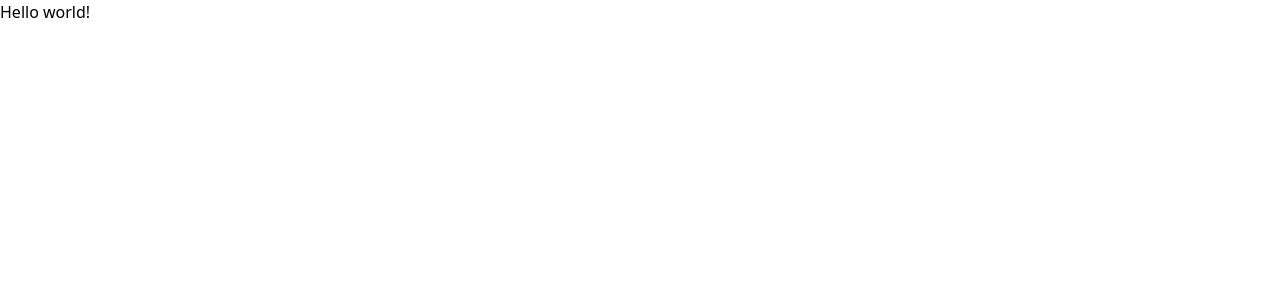
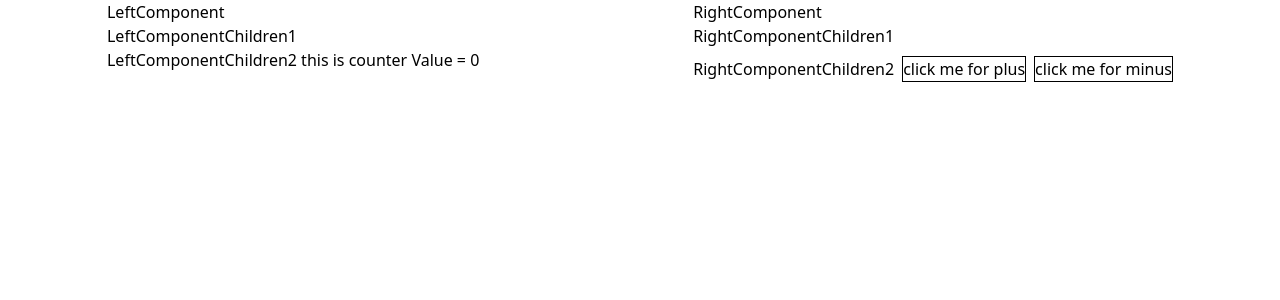
Before and after one commit to aleks1303/dec-2025_react_lessons, a React (Vite) app: page / in a window 1280 px wide. Shown: the top 300 px of the page. Built offline with nearby package versions, Linux system fonts and the light colour scheme.

Commit message:
context Api

```diff
--- a/src/App.tsx
+++ b/src/App.tsx
@@ -1,9 +1,30 @@
+import LeftComponent from "./components/left-components/LeftComponent.tsx";
+import RightComponent from "./components/right-component/RigthComponent.tsx";
+import {MyContext} from "./context/MyContext.tsx";
+import {useState} from "react";
 
 
 const App = () => {
+
+    const [counter, setCounter] = useState<number>(0)
+
     return (
-        <div>
-        Hello world!
+        <div className={'flex justify-around'}>
+          <MyContext.Provider value={{
+              counterValue:counter,
+              plus:(obj) => {
+        setCounter(++obj)
+              },
+              minus:(obj) => {
+                  setCounter(--obj)
+              }
+          }}>
+              <LeftComponent/>
+              <RightComponent/>
+          </MyContext.Provider>
+
+
+
         </div>
     );
 };
--- /dev/null
+++ b/src/components/left-components/LeftComponent.tsx
@@ -0,0 +1,15 @@
+import LeftComponentChildren1 from "./LeftComponentChildren1.tsx";
+import LeftComponentChildren2 from "./LeftComponentChildren2.tsx";
+
+
+const LeftComponent = () => {
+    return (
+        <div>
+            LeftComponent
+            <LeftComponentChildren1/>
+            <LeftComponentChildren2/>
+        </div>
+    );
+};
+
+export default LeftComponent;
--- /dev/null
+++ b/src/components/left-components/LeftComponentChildren1.tsx
@@ -0,0 +1,20 @@
+import {useMemo} from "react";
+
+
+const LeftComponentChildren1 = () => {
+    const hello = useMemo(() => {
+        for (let i = 0; i < 10; i++) {
+            console.log(i)
+        } return null
+    }
+
+    , []);
+    console.log(hello)
+    return (
+        <div>
+            LeftComponentChildren1
+        </div>
+    );
+};
+
+export default LeftComponentChildren1;
--- /dev/null
+++ b/src/components/left-components/LeftComponentChildren2.tsx
@@ -0,0 +1,15 @@
+import {useContext} from "react";
+import {MyContext} from "../../context/MyContext.tsx";
+
+
+const LeftComponentChildren2 = () => {
+    const {counterValue} = useContext(MyContext);
+    return (
+        <div>
+            LeftComponentChildren2
+           this is counter Value = {counterValue}
+        </div>
+    );
+};
+
+export default LeftComponentChildren2;
--- /dev/null
+++ b/src/components/right-component/RightComponentChildren1.tsx
@@ -0,0 +1,11 @@
+
+
+const RightComponentChildren1 = () => {
+    return (
+        <div>
+            RightComponentChildren1
+        </div>
+    );
+};
+
+export default RightComponentChildren1;
--- /dev/null
+++ b/src/components/right-component/RightComponentChildren2.tsx
@@ -0,0 +1,21 @@
+import {useContext} from "react";
+import {MyContext} from "../../context/MyContext.tsx";
+
+
+const RightComponentChildren2 = () => {
+    const {counterValue, plus, minus} = useContext(MyContext);
+    return (
+        <div>
+            RightComponentChildren2
+
+            <button className={'border-1 m-2'} onClick={() => {
+                plus(counterValue)
+            }}>click me for plus </button>
+            <button className={'border-1'} onClick={() => {
+                minus(counterValue)
+            }}>click me for minus</button>
+        </div>
+    );
+};
+
+export default RightComponentChildren2;
--- /dev/null
+++ b/src/components/right-component/RigthComponent.tsx
@@ -0,0 +1,15 @@
+import RightComponentChildren1 from "./RightComponentChildren1.tsx";
+import RightComponentChildren2 from "./RightComponentChildren2.tsx";
+
+
+const RightComponent = () => {
+    return (
+        <div>
+            RightComponent
+            <RightComponentChildren1/>
+            <RightComponentChildren2/>
+        </div>
+    );
+};
+
+export default RightComponent;
--- /dev/null
+++ b/src/context/MyContext.tsx
@@ -0,0 +1,19 @@
+import {createContext} from "react";
+
+
+type MyContextType = {
+    counterValue: number,
+    plus:(obj: number) => void
+    minus:(obj: number) => void
+}
+
+export const init = {
+    minus:(obj: number) => {
+        console.log(obj)
+    },
+    counterValue:0,
+    plus:(obj: number) => {
+        console.log(obj)}
+}
+
+export const MyContext = createContext<MyContextType>(init);
```
